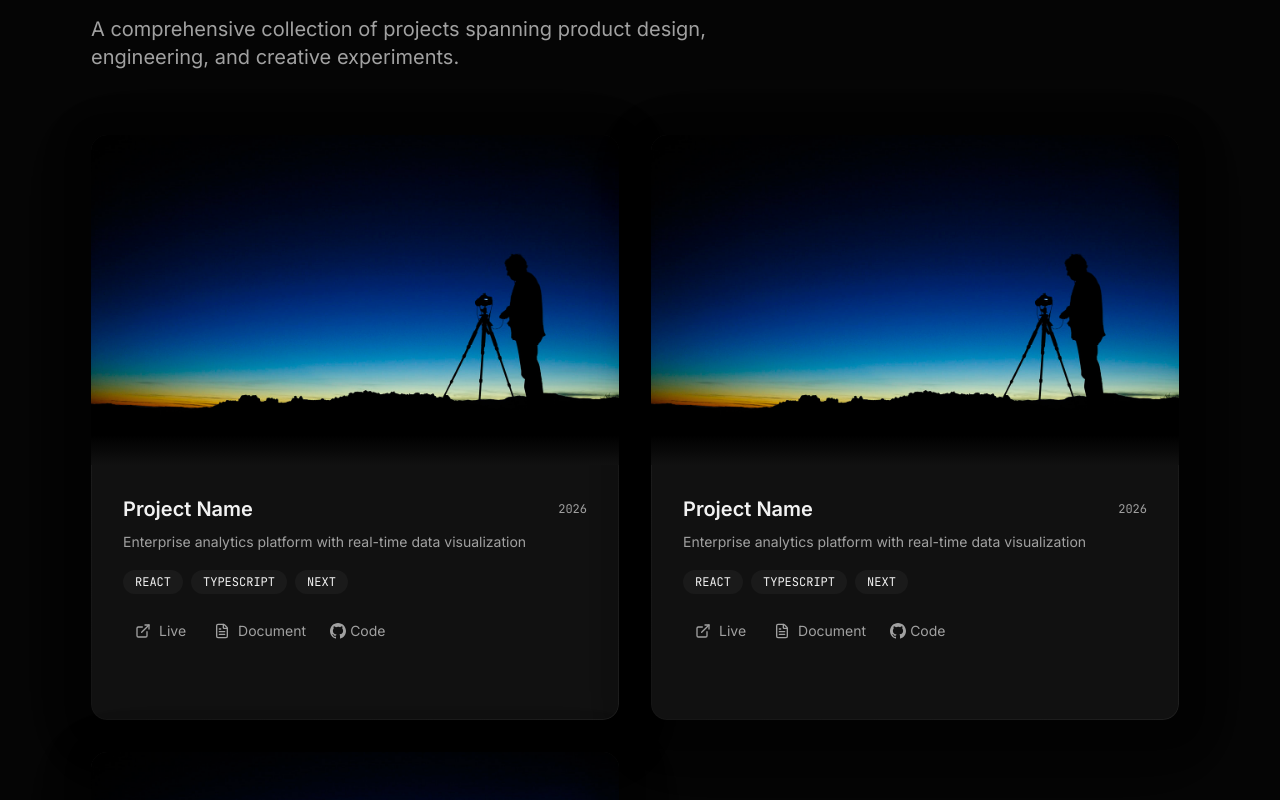
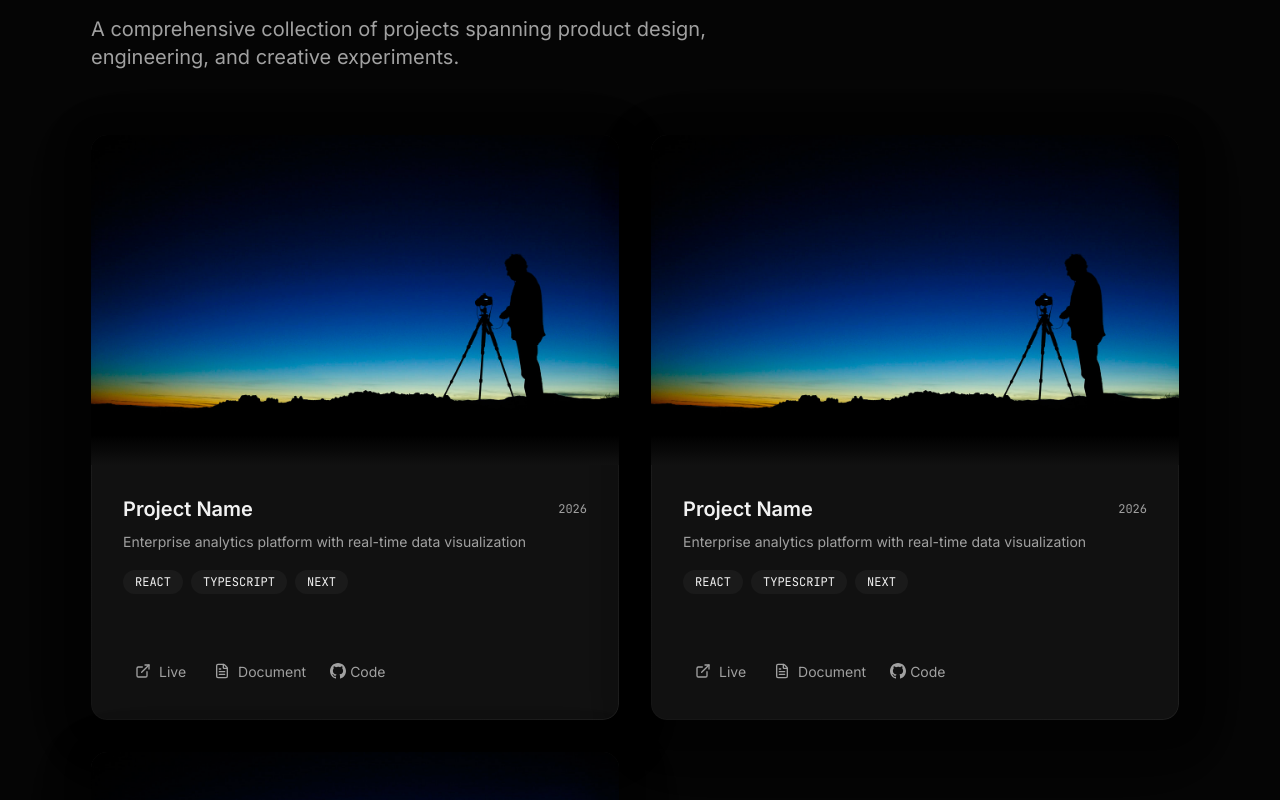
Before and after one commit to ivankalituk/business-card, a React (Vite) app: page /works in a window 1280 px wide. Shown: the part 300-1100 px from the top of the page. Built offline with nearby package versions, Linux system fonts and the light colour scheme.

Commit message:
fix[workCard]: card flex design fixes

```diff
--- a/src/shared/ui/workCard/ui/workCard.tsx
+++ b/src/shared/ui/workCard/ui/workCard.tsx
@@ -17,6 +17,7 @@ const WorkCard: FC <Props> = ({type}) =>{
     return(
         <div
             className={twMerge(`
+                flex flex-col
                 text-foreground
                 aspect-[380/512]
                 w-[100%]
@@ -86,6 +87,8 @@ const WorkCard: FC <Props> = ({type}) =>{
             <div
                 className="
                     p-[32px]
+                    flex flex-col
+                    flex-1
                 "
             >
                 <div
@@ -109,8 +112,7 @@ const WorkCard: FC <Props> = ({type}) =>{
                 <div
                     className="
                         mt-[20px]
-                        flex
-                        gap-[8px]
+                        flex gap-[8px]
                     "
                 >
                     <Tag name="REACT"/>
@@ -138,7 +140,7 @@ const WorkCard: FC <Props> = ({type}) =>{
                     />
                 </div>}
 
-                {type === 'DETAILED' && <div className="flex gap-[8px] mt-[20px]">
+                {type === 'DETAILED' && <div className="flex gap-[8px] mt-[20px] mt-auto">
                     <DetailedCardLink type='LINK' link="/"/>
                     <DetailedCardLink type='TEXT' link="/"/>
                     <DetailedCardLink type='GITHUB' link="/"/>
```
